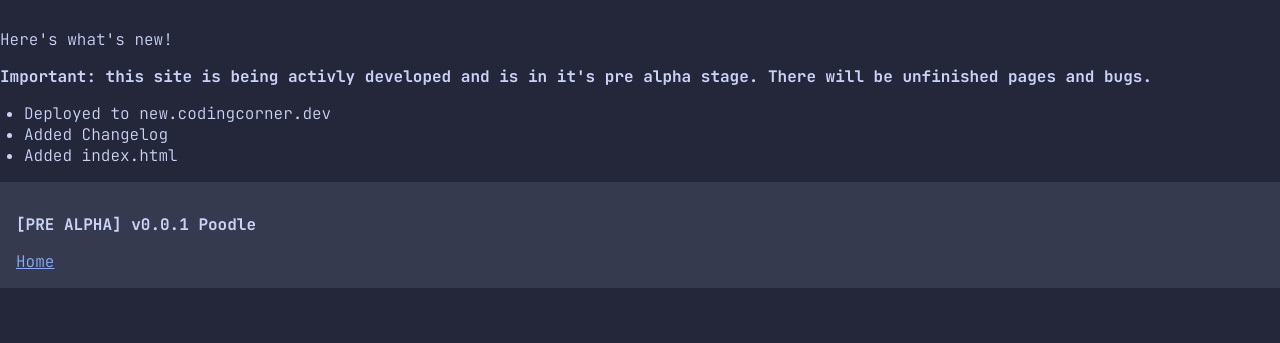
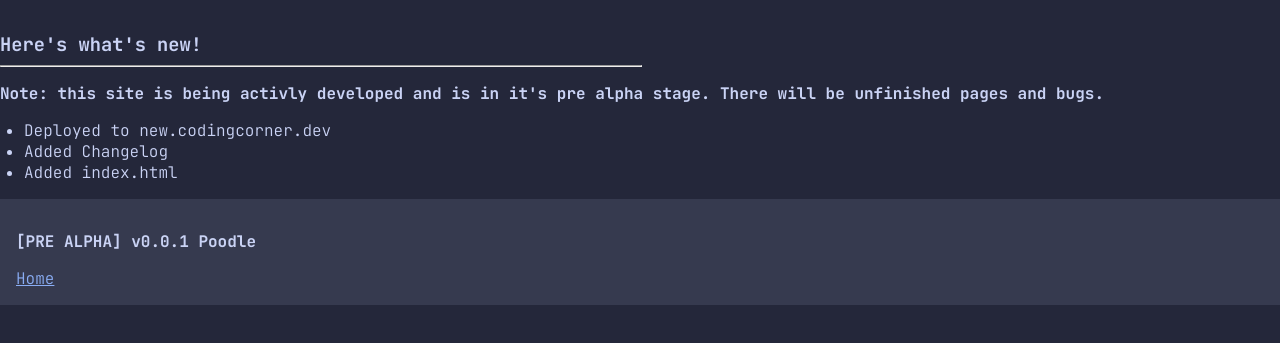
Before and after one commit to Dekoder-py/codingcorner-site-v3, a plain HTML site: page changelog.html in a window 1280 px wide. Shown: the part 155-498 px from the top of the page. Drawn offline with Linux system fonts and the light colour scheme.

Commit message:
update changlog styling

```diff
--- a/changelog.html
+++ b/changelog.html
@@ -1,6 +1,5 @@
 <!doctype html>
 <html>
-
   <head>
     <title>Changelog | Coding Corner</title>
     <meta name="viewport" content="width=device-width, initial-scale=1.0" />
@@ -10,9 +9,14 @@
   <body>
     <h1>Changelog</h1>
     <h2>v0.0.1 Poodle</h2>
-  <p>Here's what's new!</p>
-  <b>Important: this site is being activly developed and is in it's pre alpha
-    stage. There will be unfinished pages and bugs.</b>
+    <h3 style="padding-bottom: 0; margin-bottom: 0">Here's what's new!</h3>
+    <hr
+      style="width: 50%; text-align: left; margin-left: 0; margin-bottom: 1em"
+    />
+    <b
+      >Note: this site is being activly developed and is in it's pre alpha
+      stage. There will be unfinished pages and bugs.</b
+    >
     <ul>
       <li>Deployed to new.codingcorner.dev</li>
       <li>Added Changelog</li>
@@ -24,5 +28,4 @@
       <a href="/">Home</a>
     </footer>
   </body>
-
 </html>
```
Lines whose indentation alone changed are shown as unchanged.
